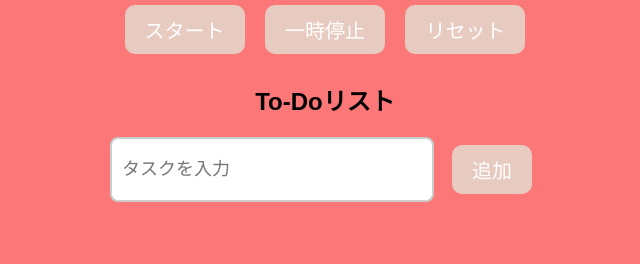
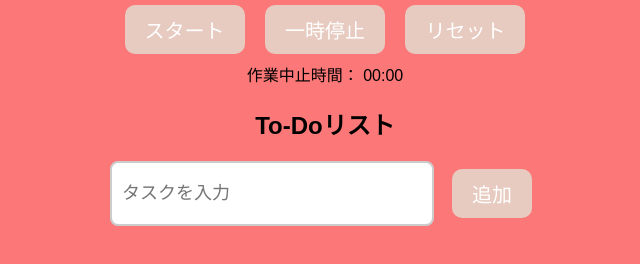
Before and after one commit to Yanagi555/my-page2, a plain HTML site: page index.html in a window 1280 px wide. Shown: the part 310-574 px from the top of the page, without its empty margins (315-955 px from the left). Drawn offline with Linux system fonts and the light colour scheme.

Commit message:
Update index.html

```diff
--- a/index.html
+++ b/index.html
@@ -2,7 +2,7 @@
 <html lang="ja">
 <head>
   <meta charset="UTF-8" />
-  <title>ポモドーロタイマー+ToDo</title>
+  <title>ポモドーロタイマー</title>
   <link rel="stylesheet" href="style.css" />
 </head>
 <body>
@@ -15,6 +15,7 @@
     <button onclick="stopTimer()">一時停止</button>
     <button onclick="resetTimer()">リセット</button>
    </div>
+  <div id="stopedT">作業中止時間： 00:00</div>
 <h2>To-Doリスト</h2>
 <div class="todo-container">
   <input type="text" id="todoInput" placeholder="タスクを入力">
```
